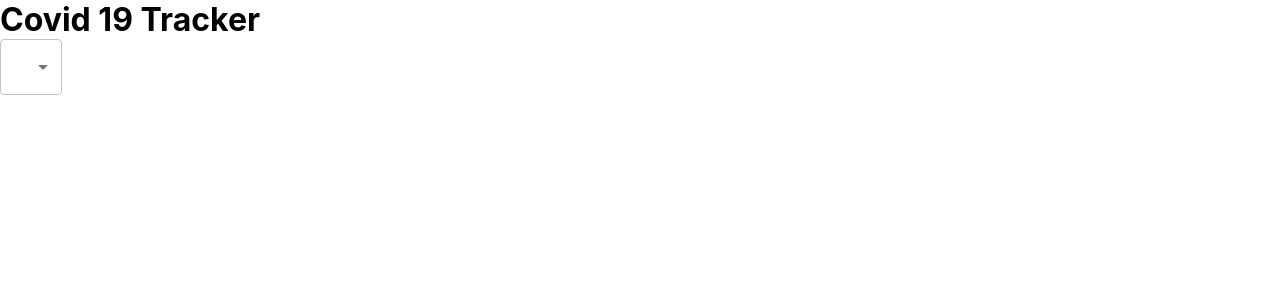
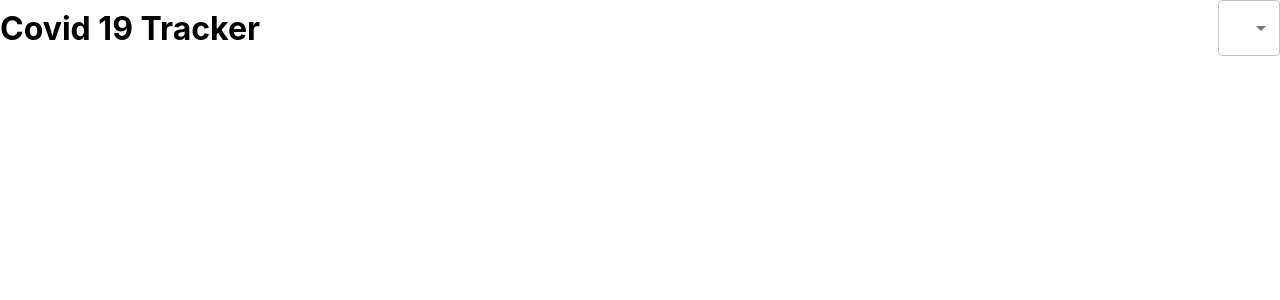
Before and after one commit to Dami-Olus/Covid-19-tracker, a React (Create React App) app: page / in a window 1280 px wide. Shown: the top 300 px of the page. Built offline with nearby package versions, Linux system fonts and the light colour scheme.

Commit message:
add state for country

```diff
--- a/src/App.css
+++ b/src/App.css
@@ -1,3 +1,10 @@
 * {
   margin: 0;
 }
+
+.app__header {
+  display: flex;
+  align-items: center;
+  margin-bottom: 20px;
+  justify-content: space-between;
+}
--- a/src/App.js
+++ b/src/App.js
@@ -1,23 +1,34 @@
-
+import { useState } from "react";
 import './App.css';
 import { MenuItem, FormControl, Select } from "@material-ui/core";
 
 function App() {
+  const [countries, setCountries] = useState(["USA", "UK", "INDIA"]);
+
   return (
     <div className="app">
+      <div className="app__header">
       <h1>Covid 19 Tracker</h1>
       <FormControl className="app__dropdown">
         <Select
           variant="outlined"
           value="abc"
         >
-          <MenuItem value="worldwide">Worldwide</MenuItem>
-          <MenuItem value="worldwide">Worldwide</MenuItem>
-          <MenuItem value="worldwide">Worldwide</MenuItem>
-          <MenuItem value="worldwide">Worldwide</MenuItem>
+              {
+                countries.map((country) => (
+                  <MenuItem value={country}>{country}</MenuItem>
+                ))
+              }
+
+          {/*<MenuItem value="worldwide">Worldwide</MenuItem>
+          <MenuItem value="worldwide">Option1</MenuItem>
+          <MenuItem value="worldwide">Option2</MenuItem>
+  <MenuItem value="worldwide">Greatstuff</MenuItem>*/}
 
         </Select>
       </FormControl>
+      </div>
+
 
         {/*Header*/}
         {/*Title + Select inout dropdown field*/}
```
